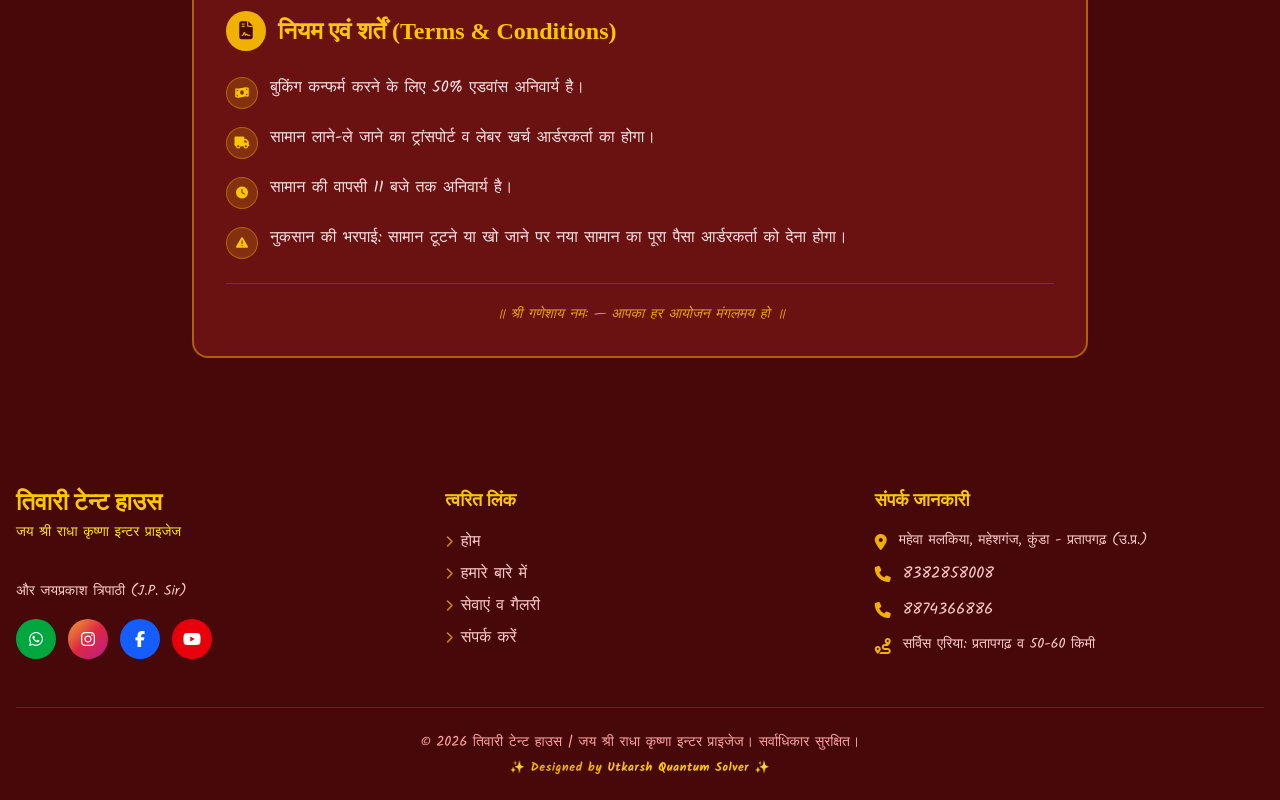
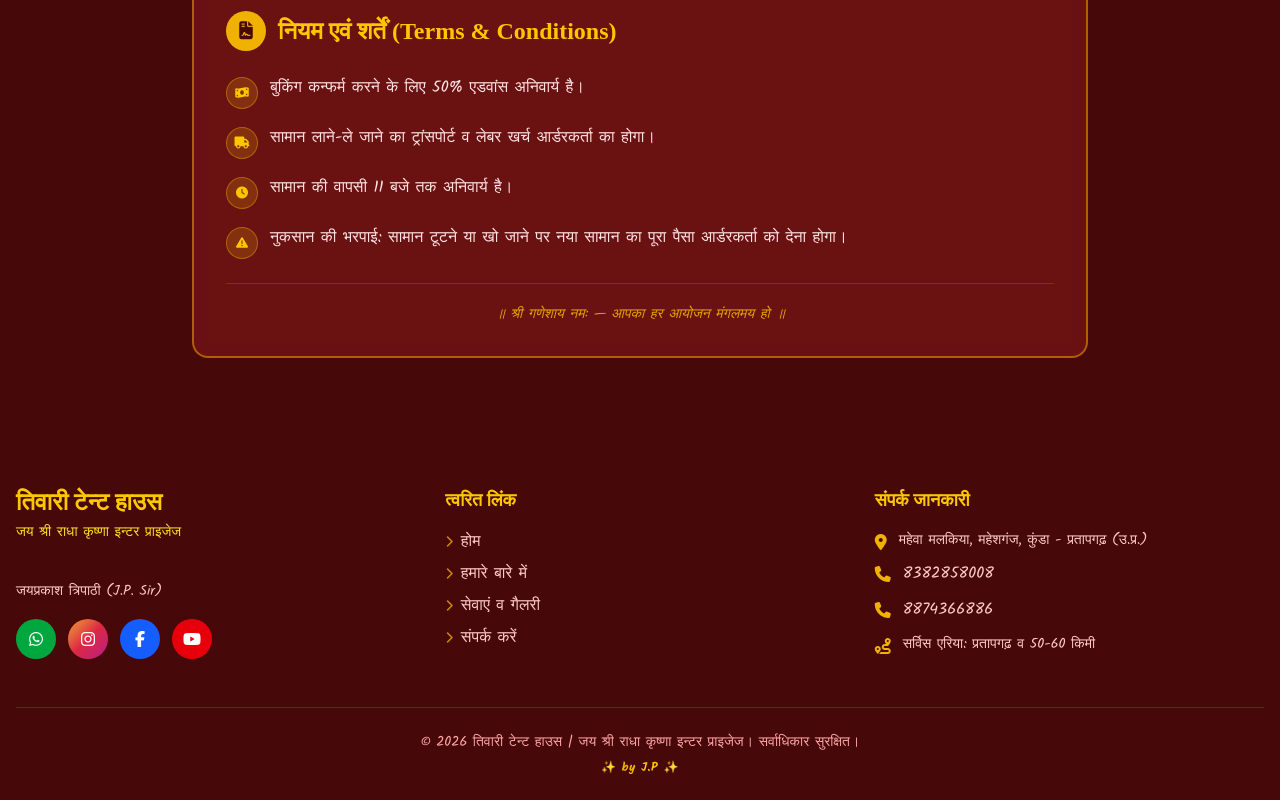
Before and after one commit to utkarshexperiment4-sys/Tent3, a React (Vite) app: page / in a window 1280 px wide. Shown: the part 3304-4104 px from the top of the page. Built offline with nearby package versions, Linux system fonts and the light colour scheme; a web font is replaced by a local one.

Commit message:
Update names and design credits in App.tsx

```diff
--- a/src/App.tsx
+++ b/src/App.tsx
@@ -166,7 +166,7 @@ function Footer({ setPage }: { setPage: (p: Page) => void }) {
               जय श्री राधा कृष्णा इन्टर प्राइजेज
             </div>
             <p className="text-red-200 text-sm leading-relaxed mb-4" style={{ fontFamily: "'Kalam', cursive" }}>
-              <br />और जयप्रकाश त्रिपाठी (J.P. Sir)
+              <br /> जयप्रकाश त्रिपाठी (J.P. Sir)
             </p>
             <div className="flex space-x-3 mt-4">
               <a href="https://wa.me/918382858008" target="_blank" rel="noopener" className="w-10 h-10 bg-green-600 hover:bg-green-500 rounded-full flex items-center justify-center transition-colors">
@@ -235,7 +235,7 @@ function Footer({ setPage }: { setPage: (p: Page) => void }) {
             © 2026 तिवारी टेन्ट हाउस | जय श्री राधा कृष्णा इन्टर प्राइजेज। सर्वाधिकार सुरक्षित।
           </p>
           <p className="text-yellow-500 text-xs font-semibold tracking-wider">
-            ✨ Designed by <span className="text-yellow-400">Utkarsh Quantum Solver</span> ✨
+            ✨ by <span className="text-yellow-400">J.P</span> ✨
           </p>
         </div>
       </div>
@@ -627,10 +627,9 @@ function AboutPage({ setPage: _setPage }: { setPage: (p: Page) => void }) {
                   <div>
                     <p className="text-gray-500 text-xs uppercase tracking-wide">प्रोपराइटर</p>
                     <p className="text-red-900 font-bold" style={{ fontFamily: "'Yatra One', cursive" }}>
-                      प्रो० - श्री हरिनारायण त्रिपाठी
                     </p>
                     <p className="text-red-800 font-semibold text-sm" style={{ fontFamily: "'Kalam', cursive" }}>
-                      और जयप्रकाश त्रिपाठी (J.P. Sir)
+                    जयप्रकाश त्रिपाठी (J.P. Sir)
                     </p>
                   </div>
                 </div>
```
